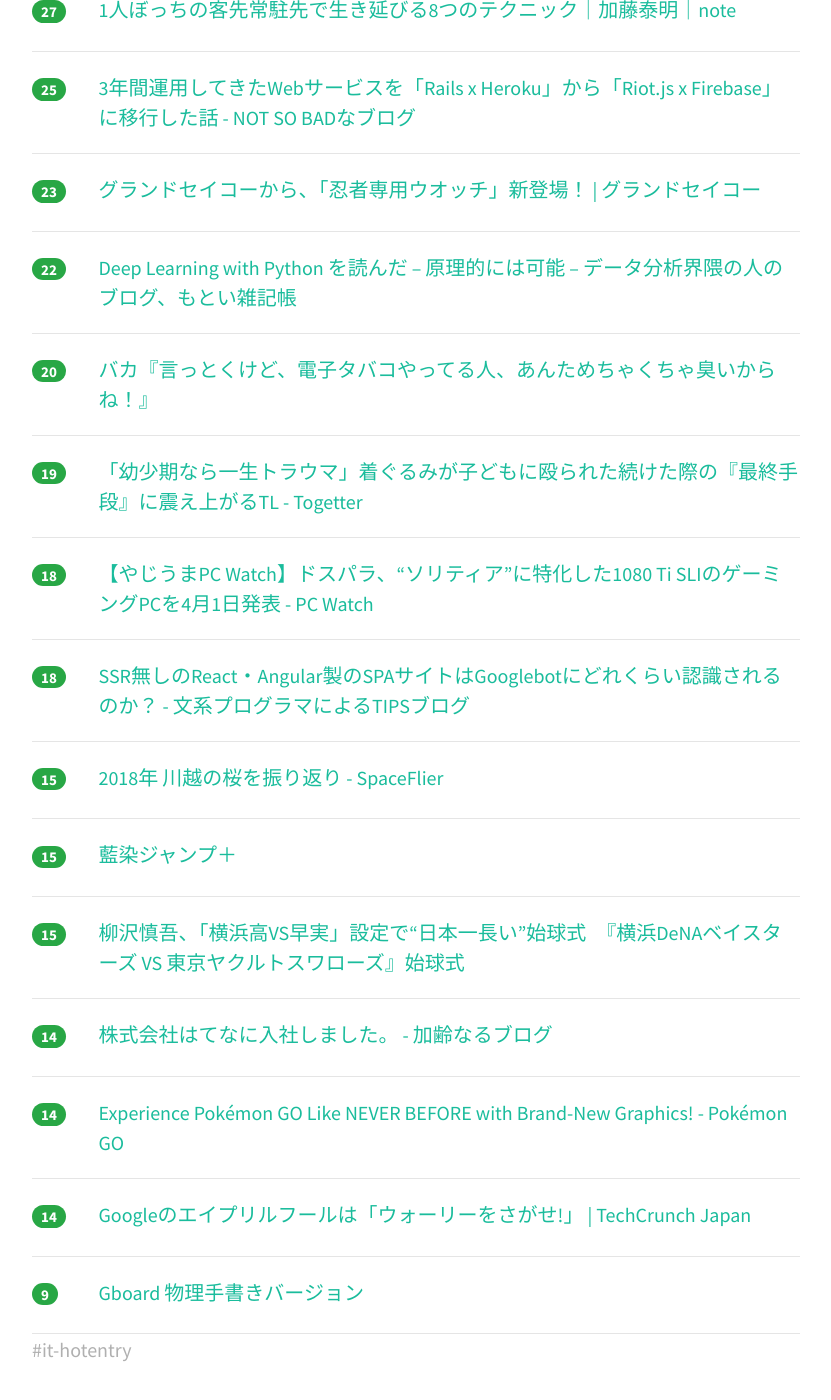
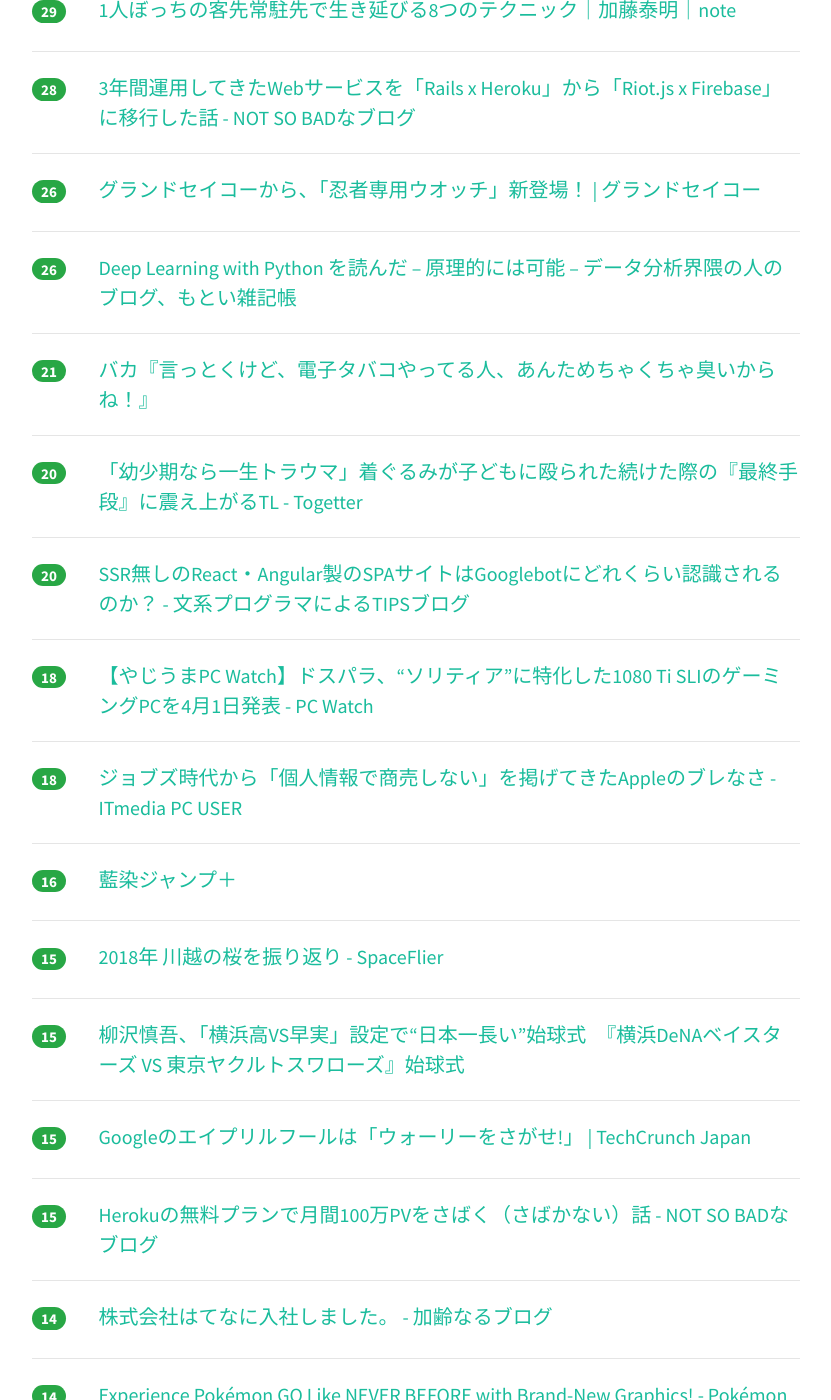
Before and after one commit to yatta47/hatena-matome-site, a Jekyll site: the page built from _posts/2018-04-01-hatena.md, in a window 1280 px wide and 1400 px high, scrolled down 1148 px. Shown: the whole window, without its empty margins (224-1055 px from the left). Built offline with Jekyll 4.4.1, drawn with Linux system fonts in a browser that asks for light colours; nearby versions of some CDN libraries; some of the changed text lies outside the part shown.

Commit message:
Updated 2018-04-01

```diff
--- a/_posts/2018-04-01-hatena.md
+++ b/_posts/2018-04-01-hatena.md
@@ -1,38 +1,38 @@
 ---
 layout: post
 title:  "2018-04-01 はてぶIT"
-date:   2018-04-01 12:02:58
+date:   2018-04-01 13:02:25
 tags: [it-hotentry]
 ---
-24 件のデータあり
+27 件のデータあり
 
 <hr><div class="row">
-<div class="col-1"><span class="badge badge-pill badge-success h2">255</span></div>
+<div class="col-1"><span class="badge badge-pill badge-success h2">270</span></div>
 <div class="col-11"><a href='https://landing.google.co.jp/tegaki/' target='_blank'>Gboard 物理手書きバージョン</a></div>
 </div>
 <hr>
 <div class="row">
-<div class="col-1"><span class="badge badge-pill badge-success h2">134</span></div>
+<div class="col-1"><span class="badge badge-pill badge-success h2">154</span></div>
 <div class="col-11"><a href='https://gigazine.net/news/20180401-aprilfool/' target='_blank'>エイプリルフールに便乗しているサイトまとめ2018年版 - GIGAZINE</a></div>
 </div>
 <hr>
 <div class="row">
-<div class="col-1"><span class="badge badge-pill badge-success h2">101</span></div>
+<div class="col-1"><span class="badge badge-pill badge-success h2">107</span></div>
 <div class="col-11"><a href='https://japan.googleblog.com/2018/04/tegaki.html' target='_blank'>Google Japan Blog: Google 日本語入力チームからの新しいご提案</a></div>
 </div>
 <hr>
 <div class="row">
-<div class="col-1"><span class="badge badge-pill badge-success h2">58</span></div>
+<div class="col-1"><span class="badge badge-pill badge-success h2">70</span></div>
+<div class="col-11"><a href='https://tjo.hatenablog.com/entry/2018/04/01/003000' target='_blank'>AIブームに完全に出遅れたエグゼクティブの方々のための本を書きました - 六本木で働くデータサイエンティストのブログ</a></div>
+</div>
+<hr>
+<div class="row">
+<div class="col-1"><span class="badge badge-pill badge-success h2">67</span></div>
 <div class="col-11"><a href='https://blogs.adobe.com/creativestation/aprilfools_2018' target='_blank'>アドビ、 #飲むフォトショップ を発表！ 世界初 “フォトショップロテイン” で、理想のカラダへ即効レタッチ – Adobe Creative Station</a></div>
 </div>
 <hr>
 <div class="row">
-<div class="col-1"><span class="badge badge-pill badge-success h2">48</span></div>
-<div class="col-11"><a href='https://tjo.hatenablog.com/entry/2018/04/01/003000' target='_blank'>AIブームに完全に出遅れたエグゼクティブの方々のための本を書きました - 六本木で働くデータサイエンティストのブログ</a></div>
-</div>
-<hr>
-<div class="row">
-<div class="col-1"><span class="badge badge-pill badge-success h2">43</span></div>
+<div class="col-1"><span class="badge badge-pill badge-success h2">44</span></div>
 <div class="col-11"><a href='https://www.danshihack.com/2018/03/31/junp/google-url-shortener.html' target='_blank'>Google、短縮URLサービス「Google URL Shortener」を終了へ | 男子ハック</a></div>
 </div>
 <hr>
@@ -42,43 +42,48 @@ tags: [it-hotentry]
 </div>
 <hr>
 <div class="row">
+<div class="col-1"><span class="badge badge-pill badge-success h2">31</span></div>
+<div class="col-11"><a href='https://qiita.com/41semicolon/items/666a3ff1c226828ecdb2' target='_blank'>map, reduce もいいけど transduce もね - Qiita</a></div>
+</div>
+<hr>
+<div class="row">
 <div class="col-1"><span class="badge badge-pill badge-success h2">30</span></div>
 <div class="col-11"><a href='https://infrawars.cloud.sakura.ad.jp/' target='_blank'>さくらのINFRA WARS</a></div>
 </div>
 <hr>
 <div class="row">
 <div class="col-1"><span class="badge badge-pill badge-success h2">29</span></div>
-<div class="col-11"><a href='https://qiita.com/41semicolon/items/666a3ff1c226828ecdb2' target='_blank'>map, reduce もいいけど transduce もね - Qiita</a></div>
-</div>
-<hr>
-<div class="row">
-<div class="col-1"><span class="badge badge-pill badge-success h2">27</span></div>
 <div class="col-11"><a href='https://note.mu/curryperformer/n/ne2a70ea66075' target='_blank'>1人ぼっちの客先常駐先で生き延びる8つのテクニック｜加藤泰明｜note</a></div>
 </div>
 <hr>
 <div class="row">
-<div class="col-1"><span class="badge badge-pill badge-success h2">25</span></div>
+<div class="col-1"><span class="badge badge-pill badge-success h2">28</span></div>
 <div class="col-11"><a href='http://blog.notsobad.jp/entry/2018/03/31/132507' target='_blank'>3年間運用してきたWebサービスを「Rails x Heroku」から「Riot.js x Firebase」に移行した話 - NOT SO BADなブログ</a></div>
 </div>
 <hr>
 <div class="row">
-<div class="col-1"><span class="badge badge-pill badge-success h2">23</span></div>
+<div class="col-1"><span class="badge badge-pill badge-success h2">26</span></div>
 <div class="col-11"><a href='https://www.grand-seiko.com/jp-ja/special/aprilfools/2018/' target='_blank'>グランドセイコーから、「忍者専用ウオッチ」新登場！ | グランドセイコー</a></div>
 </div>
 <hr>
 <div class="row">
-<div class="col-1"><span class="badge badge-pill badge-success h2">22</span></div>
+<div class="col-1"><span class="badge badge-pill badge-success h2">26</span></div>
 <div class="col-11"><a href='https://yoheikikuta.github.io/DLwithPython/' target='_blank'>Deep Learning with Python を読んだ – 原理的には可能 – データ分析界隈の人のブログ、もとい雑記帳</a></div>
 </div>
 <hr>
 <div class="row">
-<div class="col-1"><span class="badge badge-pill badge-success h2">20</span></div>
+<div class="col-1"><span class="badge badge-pill badge-success h2">21</span></div>
 <div class="col-11"><a href='https://anond.hatelabo.jp/20180331214512' target='_blank'>バカ『言っとくけど、電子タバコやってる人、あんためちゃくちゃ臭いからね！』</a></div>
 </div>
 <hr>
 <div class="row">
-<div class="col-1"><span class="badge badge-pill badge-success h2">19</span></div>
+<div class="col-1"><span class="badge badge-pill badge-success h2">20</span></div>
 <div class="col-11"><a href='https://togetter.com/li/1213848' target='_blank'>「幼少期なら一生トラウマ」着ぐるみが子どもに殴られた続けた際の『最終手段』に震え上がるTL - Togetter</a></div>
+</div>
+<hr>
+<div class="row">
+<div class="col-1"><span class="badge badge-pill badge-success h2">20</span></div>
+<div class="col-11"><a href='http://www.bunkei-programmer.net/entry/2018/04/01/024355' target='_blank'>SSR無しのReact・Angular製のSPAサイトはGooglebotにどれくらい認識されるのか？ - 文系プログラマによるTIPSブログ</a></div>
 </div>
 <hr>
 <div class="row">
@@ -88,7 +93,12 @@ tags: [it-hotentry]
 <hr>
 <div class="row">
 <div class="col-1"><span class="badge badge-pill badge-success h2">18</span></div>
-<div class="col-11"><a href='http://www.bunkei-programmer.net/entry/2018/04/01/024355' target='_blank'>SSR無しのReact・Angular製のSPAサイトはGooglebotにどれくらい認識されるのか？ - 文系プログラマによるTIPSブログ</a></div>
+<div class="col-11"><a href='http://www.itmedia.co.jp/pcuser/articles/1804/01/news021.html' target='_blank'>ジョブズ時代から「個人情報で商売しない」を掲げてきたAppleのブレなさ - ITmedia PC USER</a></div>
+</div>
+<hr>
+<div class="row">
+<div class="col-1"><span class="badge badge-pill badge-success h2">16</span></div>
+<div class="col-11"><a href='https://www.shonenjump.com/p/sp/1804/01/browser/' target='_blank'>藍染ジャンプ＋</a></div>
 </div>
 <hr>
 <div class="row">
@@ -98,12 +108,17 @@ tags: [it-hotentry]
 <hr>
 <div class="row">
 <div class="col-1"><span class="badge badge-pill badge-success h2">15</span></div>
-<div class="col-11"><a href='https://www.shonenjump.com/p/sp/1804/01/browser/' target='_blank'>藍染ジャンプ＋</a></div>
+<div class="col-11"><a href='http://www.youtube.com/watch?v=BpBGguwLkKs' target='_blank'>柳沢慎吾、「横浜高VS早実」設定で“日本一長い”始球式　『横浜DeNAベイスターズ VS 東京ヤクルトスワローズ』始球式</a></div>
 </div>
 <hr>
 <div class="row">
 <div class="col-1"><span class="badge badge-pill badge-success h2">15</span></div>
-<div class="col-11"><a href='http://www.youtube.com/watch?v=BpBGguwLkKs' target='_blank'>柳沢慎吾、「横浜高VS早実」設定で“日本一長い”始球式　『横浜DeNAベイスターズ VS 東京ヤクルトスワローズ』始球式</a></div>
+<div class="col-11"><a href='https://jp.techcrunch.com/2018/04/01/2018-03-31-google-needs-your-help-finding-waldo/' target='_blank'>Googleのエイプリルフールは「ウォーリーをさがせ!」 | TechCrunch Japan</a></div>
+</div>
+<hr>
+<div class="row">
+<div class="col-1"><span class="badge badge-pill badge-success h2">15</span></div>
+<div class="col-11"><a href='http://blog.notsobad.jp/entry/2018/02/04/170844' target='_blank'>Herokuの無料プランで月間100万PVをさばく（さばかない）話 - NOT SO BADなブログ</a></div>
 </div>
 <hr>
 <div class="row">
@@ -117,8 +132,8 @@ tags: [it-hotentry]
 </div>
 <hr>
 <div class="row">
-<div class="col-1"><span class="badge badge-pill badge-success h2">14</span></div>
-<div class="col-11"><a href='https://jp.techcrunch.com/2018/04/01/2018-03-31-google-needs-your-help-finding-waldo/' target='_blank'>Googleのエイプリルフールは「ウォーリーをさがせ!」 | TechCrunch Japan</a></div>
+<div class="col-1"><span class="badge badge-pill badge-success h2">12</span></div>
+<div class="col-11"><a href='https://sazanami.net/20180329-bilibili-nasdaq-fgo-azurlane-nikoniko-kadokawa/' target='_blank'>FGOが儲かりすぎて中国のビリビリ動画がNASDAQ上場 ニコニコやカドカワをはるか越えていったことを日本は反省しなければならない : さざなみ壊変</a></div>
 </div>
 <hr>
 <div class="row">
```
